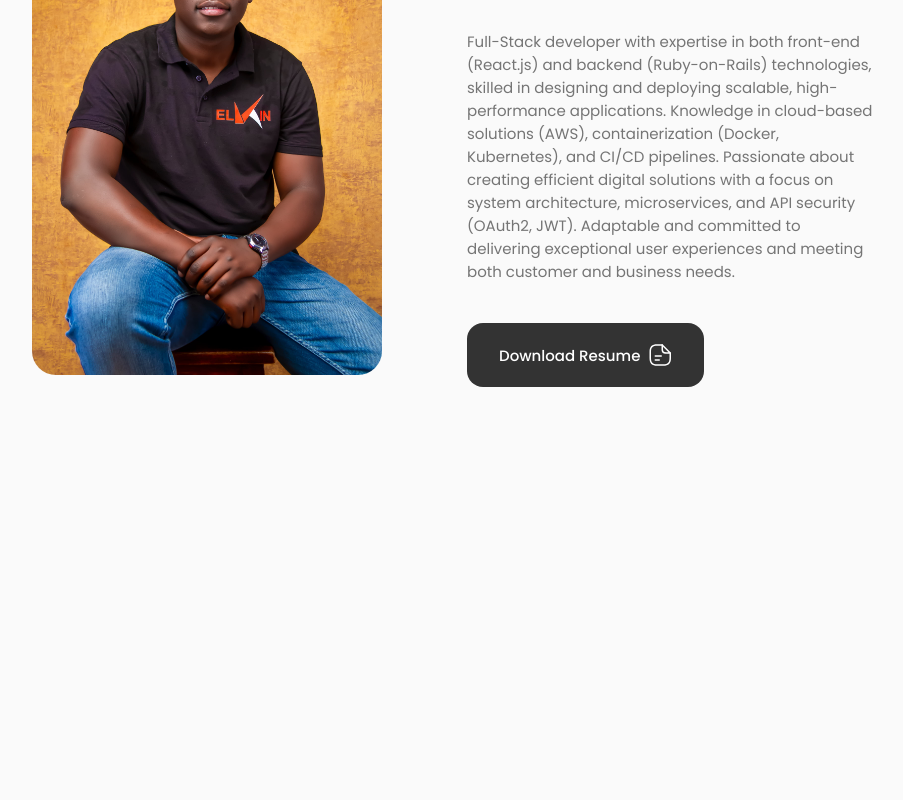
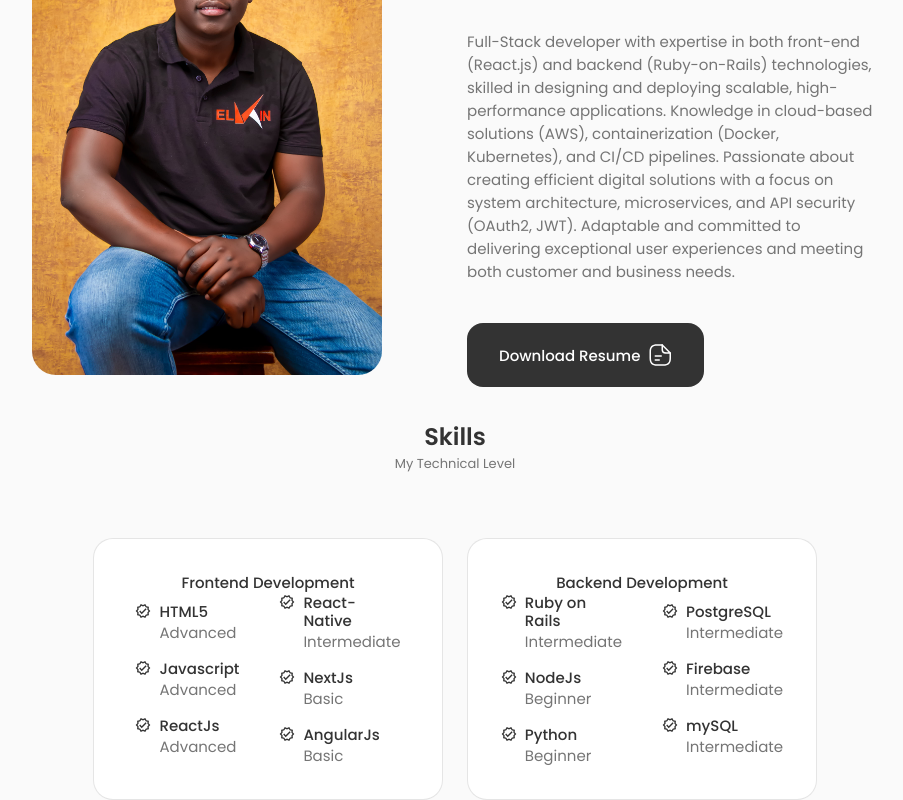
Before and after one commit to Owallah/portfolio-v1, a React (Vite) app: page / in a window 1280 px wide. Shown: the part 1012-1812 px from the top of the page, without its empty margins (185-1088 px from the left). Before the commit the page ends 1431 px from the top, so only its background shows below. Built offline with nearby package versions, Linux system fonts and the light colour scheme.

Commit message:
Worked on Skills page

```diff
--- a/src/App.jsx
+++ b/src/App.jsx
@@ -1,6 +1,7 @@
 import Header from "./components/header/Header"
 import About from "./pages/about/About"
 import Home from "./pages/home/Home"
+import Skills from "./pages/skills/Skills"
 
 
 function App() {
@@ -12,6 +13,7 @@
       <main className="main">
         <Home />
         <About />
+        <Skills />
       </main>
     </>
   )
--- a/src/index.css
+++ b/src/index.css
@@ -151,7 +151,7 @@
   row-gap: 2rem;
   justify-content: center;
   align-items: center;
-  flex-wrap: wrap;
+  /* flex-wrap: wrap; */
 }
 
 .flexCenterSpaceBtwn{
--- /dev/null
+++ b/src/pages/skills/Backend.jsx
@@ -0,0 +1,71 @@
+import { VerifiedOutlined } from '@mui/icons-material'
+import React from 'react'
+
+const Backend = () => {
+  return (
+    <div className="skills_content">
+            <h3 className="skills_title">Backend Development</h3>
+            <div className="skills_box flexCenter">
+                <div className="skills_group">
+                <div className="skills_data">
+                    <VerifiedOutlined className='badge_check' />
+
+                    <div>
+                        <h3 className="skills_name">Ruby on Rails</h3>
+                        <span className="skills_level">Intermediate</span>
+                    </div>
+                </div>
+
+                <div className="skills_data">
+                    <VerifiedOutlined className='badge_check' />
+
+                    <div>
+                        <h3 className="skills_name">NodeJs</h3>
+                        <span className="skills_level">Beginner</span>
+                    </div>
+                </div>
+
+                <div className="skills_data">
+                    <VerifiedOutlined className='badge_check' />
+
+                    <div>
+                        <h3 className="skills_name">Python</h3>
+                        <span className="skills_level">Beginner</span>
+                    </div>
+                </div>
+                </div>
+
+                <div className="skills_group">
+                <div className="skills_data">
+                    <VerifiedOutlined className='badge_check' />
+
+                    <div>
+                        <h3 className="skills_name">PostgreSQL</h3>
+                        <span className="skills_level">Intermediate</span>
+                    </div>
+                </div>
+
+                <div className="skills_data">
+                    <VerifiedOutlined className='badge_check' />
+
+                    <div>
+                        <h3 className="skills_name">Firebase</h3>
+                        <span className="skills_level">Intermediate</span>
+                    </div>
+                </div>
+
+                <div className="skills_data">
+                    <VerifiedOutlined className='badge_check' />
+
+                    <div>
+                        <h3 className="skills_name">mySQL</h3>
+                        <span className="skills_level">Intermediate</span>
+                    </div>
+                </div>
+                </div>
+            </div>
+        </div>
+  )
+}
+
+export default Backend
--- /dev/null
+++ b/src/pages/skills/Frontend.jsx
@@ -0,0 +1,71 @@
+import { VerifiedOutlined } from '@mui/icons-material'
+import React from 'react'
+
+const Frontend = () => {
+  return (
+    <div className="skills_content">
+        <h3 className="skills_title">Frontend Development</h3>
+        <div className="skills_box flexCenter">
+            <div className="skills_group">
+            <div className="skills_data">
+                <VerifiedOutlined className='badge_check' />
+
+                <div>
+                    <h3 className="skills_name">HTML5</h3>
+                    <span className="skills_level">Advanced</span>
+                </div>
+            </div>
+
+            <div className="skills_data">
+                <VerifiedOutlined className='badge_check' />
+
+                <div>
+                    <h3 className="skills_name">Javascript</h3>
+                    <span className="skills_level">Advanced</span>
+                </div>
+            </div>
+
+            <div className="skills_data">
+                <VerifiedOutlined className='badge_check' />
+
+                <div>
+                    <h3 className="skills_name">ReactJs</h3>
+                    <span className="skills_level">Advanced</span>
+                </div>
+            </div>
+            </div>
+
+            <div className="skills_group">
+            <div className="skills_data">
+                <VerifiedOutlined className='badge_check' />
+
+                <div>
+                    <h3 className="skills_name">React-Native</h3>
+                    <span className="skills_level">Intermediate</span>
+                </div>
+            </div>
+
+            <div className="skills_data">
+                <VerifiedOutlined className='badge_check' />
+
+                <div>
+                    <h3 className="skills_name">NextJs</h3>
+                    <span className="skills_level">Basic</span>
+                </div>
+            </div>
+
+            <div className="skills_data">
+                <VerifiedOutlined className='badge_check' />
+
+                <div>
+                    <h3 className="skills_name">AngularJs</h3>
+                    <span className="skills_level">Basic</span>
+                </div>
+            </div>
+            </div>
+        </div>
+    </div>
+  )
+}
+
+export default Frontend
--- /dev/null
+++ b/src/pages/skills/Skills.css
@@ -0,0 +1,77 @@
+.skills_container {
+    grid-template-columns: repeat(2, 350px);
+    column-gap: 3rem;
+    justify-content: center;
+}
+
+.skills_content {
+    background-color: var(--container-color);
+    border: 1px solid rgba(0, 0, 0, 0.1);
+    padding: 2rem 4rem;
+    border-radius: 1.25rem;
+}
+
+.skills_title {
+    font-size: var(--normal-font-size);
+    font-weight: var(--font-medium);
+    text-align: center;
+    margin-bottom: var(--mb--5);
+}
+
+.skills_box {
+    column-gap: 2.5rem;
+}
+
+.skills_group {
+    display: grid;
+    align-items: flex-start;
+    row-gap: 1rem;
+}
+
+.skills_data {
+    display: flex;
+    column-gap: 0.5rem;
+}
+
+.skills .badge_check {
+    font-size: 1rem;
+    color: var(--title-color);
+}
+
+.skills_name {
+    font-size: var(--normal-font-size);
+    font-weight: var(--font-medium);
+    line-height: 18px;
+}
+
+.skills_level {
+    font-size: var(--tinty-font-size);
+}
+
+@media screen and (max-width: 992px) {
+    .skills_container {
+        grid-template-columns: max-content;
+        row-gap: 2rem;
+    }
+  }
+
+  @media screen and (max-width: 576px) {
+    .skills_container {
+        grid-template-columns: 1fr;
+    }
+
+    .skills_content {
+        padding: 1.5rem;
+    }
+  }
+
+  @media screen and (max-width: 350px) {
+    .skills_box {
+        column-gap: 1.25rem;
+    }
+
+    .skills_name {
+        font-size: var(--small-font-size);
+    }
+
+  }
--- /dev/null
+++ b/src/pages/skills/Skills.jsx
@@ -0,0 +1,19 @@
+import Backend from './Backend'
+import Frontend from './Frontend'
+import './Skills.css'
+
+const Skills = () => {
+  return (
+    <section className="skills selection" id="skills">
+        <h2 className="section_title">Skills</h2>
+        <span className="section_subtitle">My Technical Level</span>
+
+        <div className="skills_container container grid">
+            <Frontend />
+            <Backend />
+        </div>
+    </section>
+  )
+}
+
+export default Skills
```
